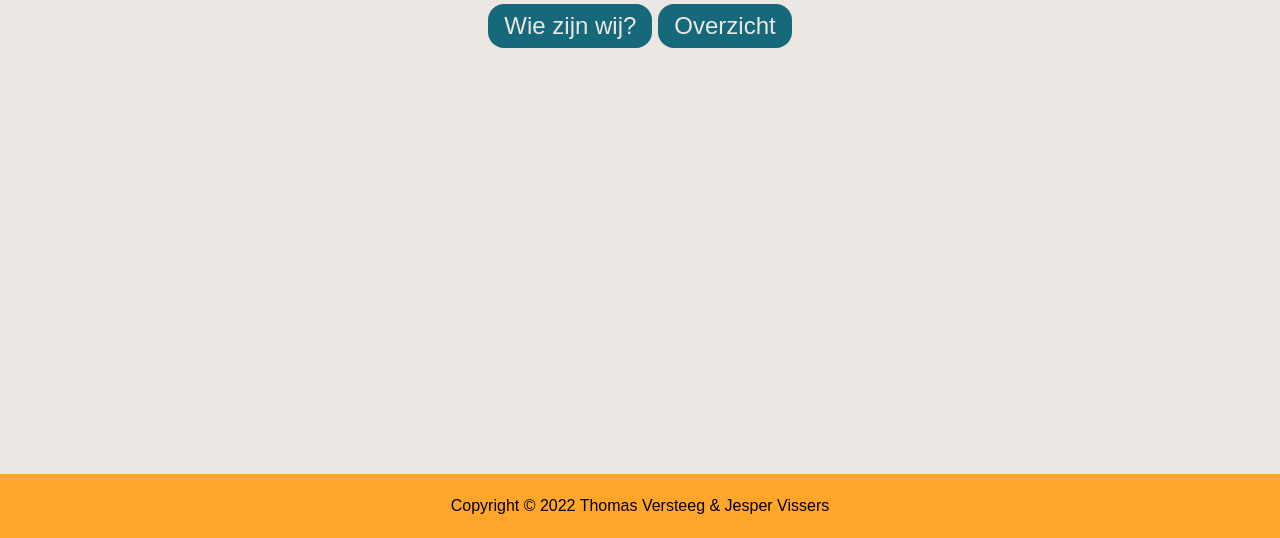
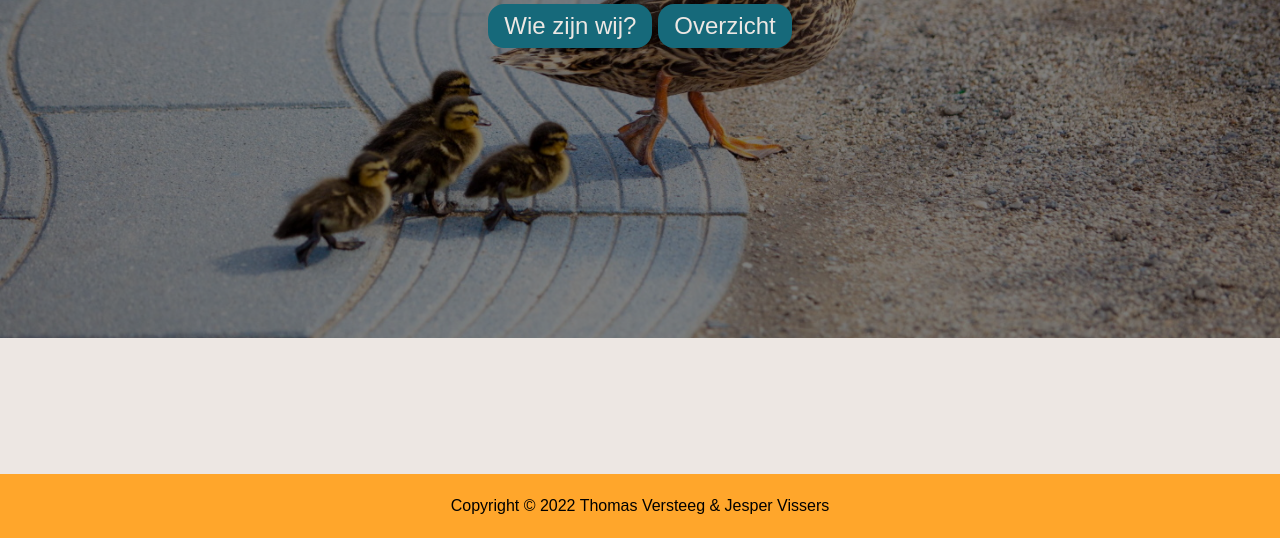
Before and after one commit to JathoSystems/WEBS1, a plain HTML site: page index.html in a window 1280 px wide. Shown: the part 262-800 px from the top of the page. Drawn offline with Linux system fonts and the light colour scheme; the site is published under a folder, as on GitHub Pages, so addresses that start at the root find nothing.

Commit message:
Small "Fix"?

```diff
--- a/index.html
+++ b/index.html
@@ -54,17 +54,16 @@
 
     <main>
         <div class="home-grid">
-            <section class="home-top">
+            <article class="home-top">
                 <div class="background"></div>
                 <h1 class="title center-text">Welkom bij Eend Lovers!</h1>
                 <div class="top-content">
                     <a class="border" href="wzw.html"><button class="pointer">Wie zijn wij?</button></a>
                     <a class="border" href="overzicht.html"><button class="pointer">Overzicht</button></a>
                 </div>
-            </section>
-            <section class="home-bottom">
-
-            </section>
+            </article>
+            <article class="home-bottom">
+            </article>
         </div>
     </main>
 
--- a/style.css
+++ b/style.css
@@ -471,7 +471,7 @@ textarea {
     top: 0;
     width: 100%;
     height: 100%;
-    background-image: url(/images/6.jpg);
+    background-image: url(images/6.jpg);
     background-repeat: no-repeat;
     background-size: cover;
     background-position: center;
```
